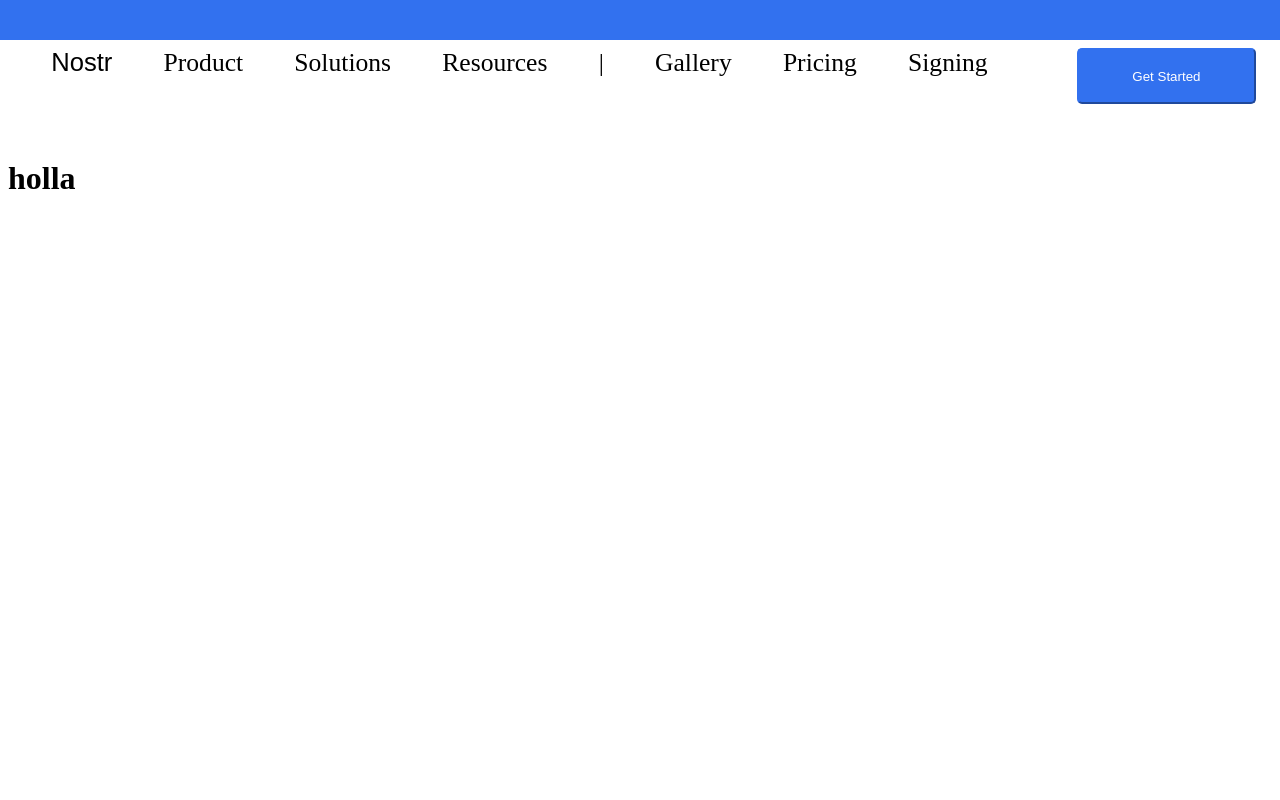
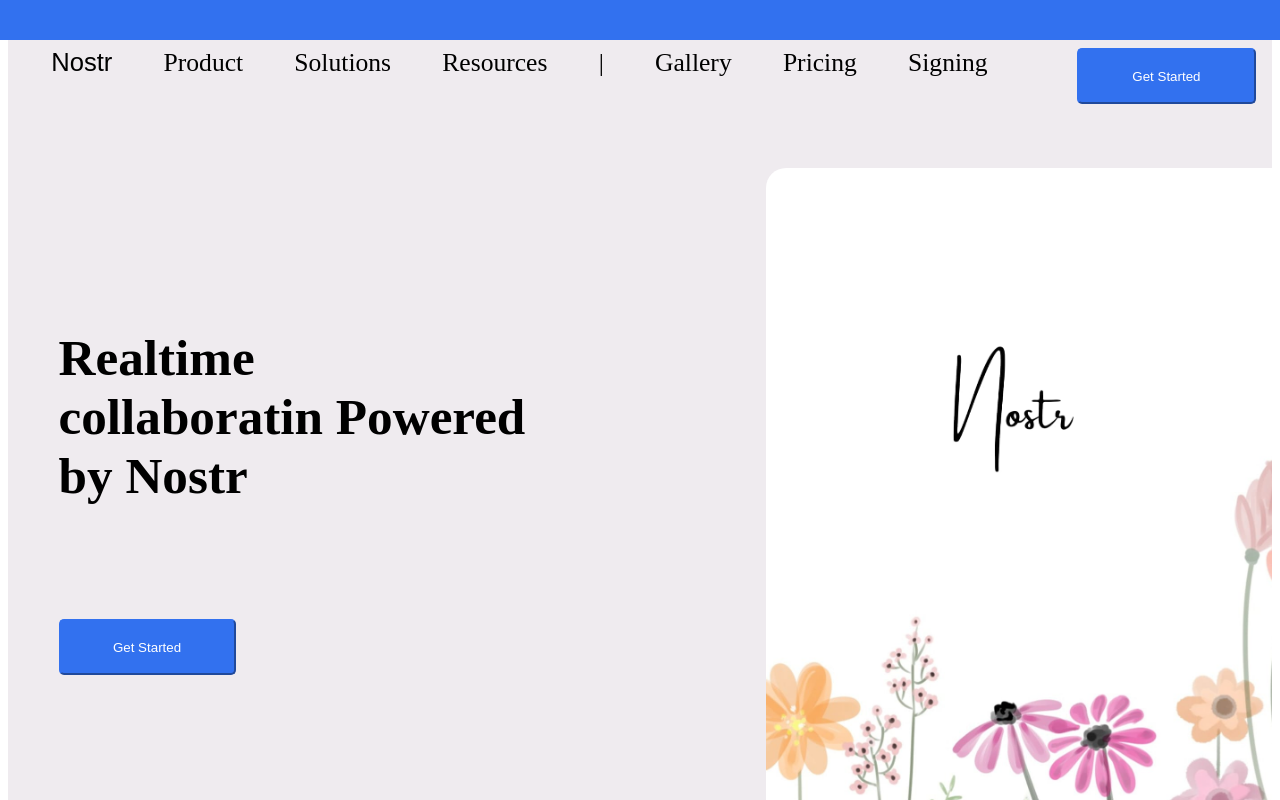
Before and after one commit to Vera25-O/Nostr, a React (Create React App) app in the folder my-nostr/: page / in a window 1280 px wide. Shown: the top 800 px of the page. Built offline with nearby package versions, Linux system fonts and the light colour scheme.

Commit message:
finished section one

```diff
--- a/my-nostr/src/Components/LandingPage.js
+++ b/my-nostr/src/Components/LandingPage.js
@@ -1,8 +1,21 @@
+import nostr from "./resources/nostr.jpeg";
+
 function LandingPage(){
     return(
+        <>
 <div className="landing">
-    <h1>holla</h1>
+    <img src={nostr} alt="phtoto" className="sec1"/>
+    <h1 className="sec1text">Realtime<br></br>
+      collaboratin Powered<br></br>
+      by Nostr
+      </h1>
+      <button className="started2">Get Started</button>
+
 </div>
+<div className="all">
+
+</div>
+</>
     )
 }
 export default LandingPage;
--- a/my-nostr/src/index.css
+++ b/my-nostr/src/index.css
@@ -12,8 +12,8 @@
   .navbar.active {
     background: linear-gradient(
       0deg,
-      rgb(248, 245, 248) 0%,
-      rgb(248, 245, 248) 0%
+      #ffffff 0%,
+      #ffffff 0%
     );
     box-shadow: 1px 1px 3px grey;
     height: 12vh;
@@ -50,10 +50,41 @@
   /* landingpage */
   .landing{
     left: 0%;
-    background-color: rgb(136, 131, 136) 0%;
+    background-color: rgb(239, 235, 239);
     width: 100%;
-    height: 100vh;
+    height: 110vh;
+  }
+  .sec1text{
+    float:left;
+    margin-left: 4%;
+    margin-top: 40vh;
+    font-size: 4vw;
+    font-weight: bolder;
+  }
+  .sec1{
+    float: right;
+    border-radius: 20px 0px 0px 0px;
+    height: 90vh;
+    width: 40%;
     margin-top: 20vh;
+  }
+  .started2{
+    background-color:rgb(50, 113, 239);
+    border-color: rgb(50, 113, 239);
+    color: white;
+    border-radius: 5px;
+    width: 14%;
+    height: 7vh;
+margin-right: 20%;
+    margin-top: 10vh;
+    margin-left: 4%;
+    text-size-adjust: inherit;
+
+
+
+  }
+  .all{
+    background-color: #ffffff;
   }
   /* footer css */
 .footer {
```
Also changed, not shown: my-nostr/src/Components/resources/nostr.jpeg (added), 1 other file (tests, documents, lock files or other folders).
